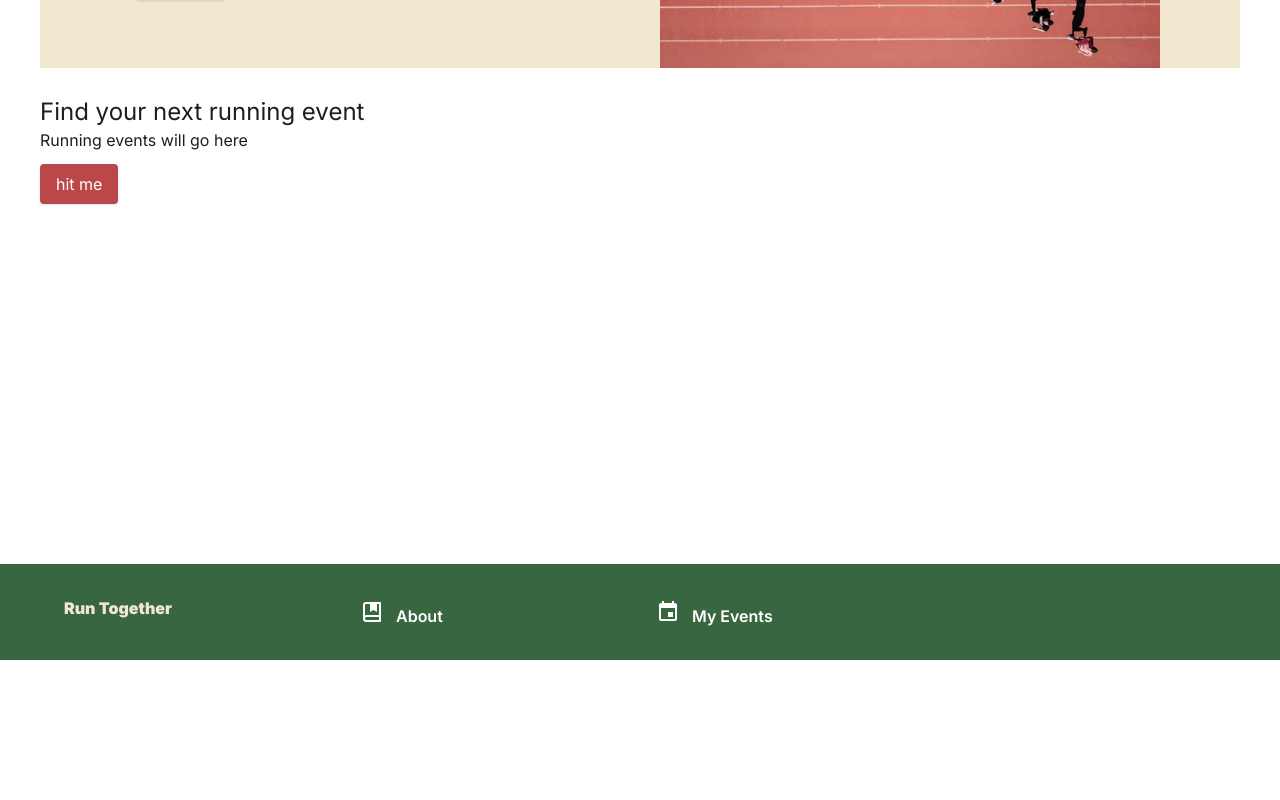
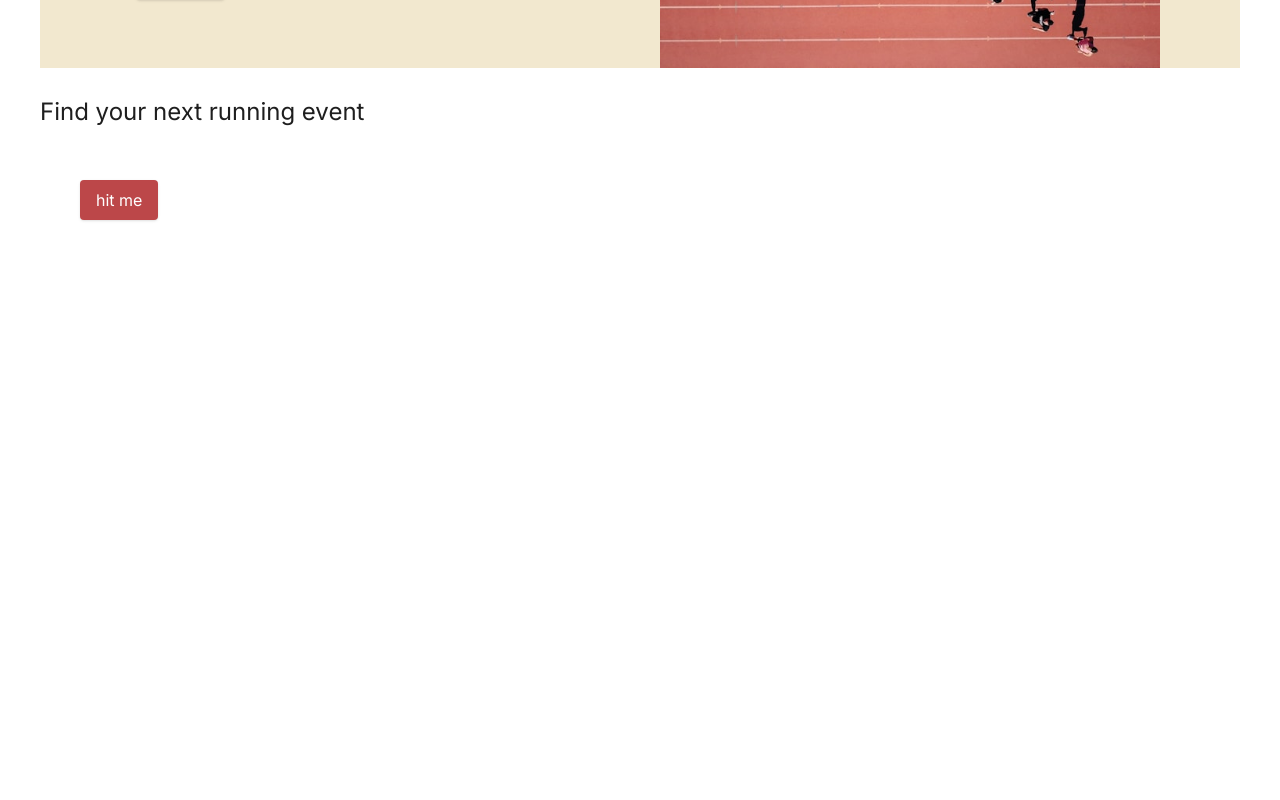
Before and after one commit to zamarz/events-platform, a Next.js app: page / in a window 1280 px wide. Shown: the part 360-1160 px from the top of the page. Before the commit the page ends 1020 px from the top, so only its background shows below. Built offline with nearby package versions, Linux system fonts and the light colour scheme; no server answers.

Commit message:
Create Event List component

```diff
--- /dev/null
+++ b/src/components/EventList.tsx
@@ -0,0 +1,19 @@
+"use client";
+
+import { getEventsId } from "@/app/utils/api";
+
+const EventsList = () => {
+  //get event list by id to get data
+  //return corresponding data for each event with an event card mapped
+
+  return (
+    <section className="min-h-screen px-10 py-10 mx-auto container">
+      <button className="button" onClick={() => getEventsId()}>
+        {" "}
+        hit me
+      </button>
+    </section>
+  );
+};
+
+export default EventsList;
--- a/src/components/HomePage.tsx
+++ b/src/components/HomePage.tsx
@@ -1,6 +1,5 @@
-"use client"; //delete
-import { getEventsId } from "@/app/utils/api";
 import Image from "next/image";
+import EventsList from "./EventList";
 
 const HomePage = () => {
   return (
@@ -25,12 +24,8 @@ const HomePage = () => {
       </div>
       <div className="pt-7">
         <h3 className="text-2xl">Find your next running event</h3>
-        <p>Running events will go here</p>
+        <EventsList />
       </div>
-      <button className="button" onClick={() => getEventsId()}>
-        {" "}
-        hit me
-      </button>
     </section>
   );
 };
```
